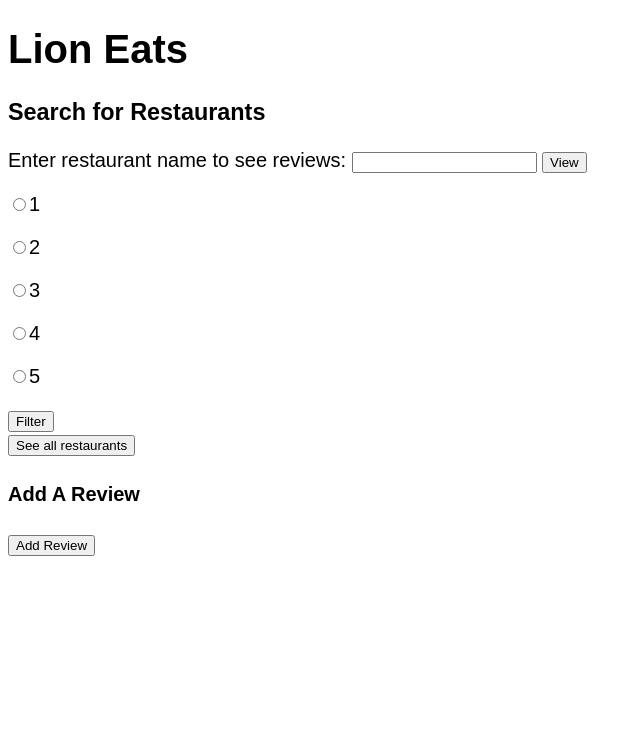
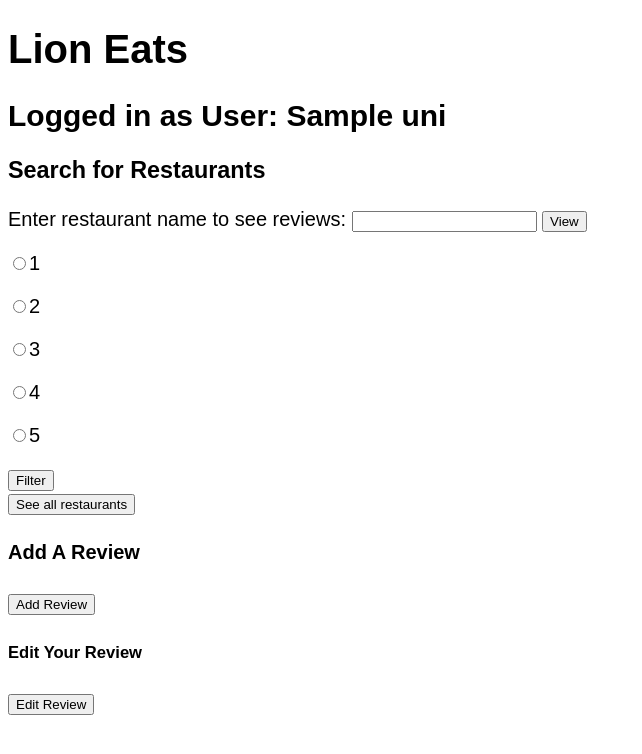
Before and after one commit to rashelrr/team_piplups, a Flask app: template templates/homepage.html in a window 1280 px wide. Shown: the top 754 px of the page, without its empty margins (0-642 px from the left). Run offline with Flask 2, Linux system fonts and the light colour scheme; the template is opened without the code that fills it: most values are stand-ins (such as "Sample title", 1, 10 or a date in 2020).

Commit message:
Fixed bug where people could login again despite already logged in.

```diff
--- a/templates/homepage.html
+++ b/templates/homepage.html
@@ -25,6 +25,8 @@
     <h2> Login or Signup </h2>
     <button onclick="login();">Login</button>
     <button onclick="signup();">Signup</button>
+    {% else %}
+    <h2> Logged in as User: {{uni}} </h2>
     {% endif %}
     <h3>Search for Restaurants</h3>
 
@@ -51,6 +53,10 @@
         <script src="{{ url_for('static', filename = 'homepage.js') }}"></script>
     <h4>Add A Review</h4>
         <button onclick="addReview();">Add Review</button>
+    {% if uni != '' %}
+    <h5>Edit Your Review</h5>
+        <button onclick="editReview();">Edit Review</button>
+    {% endif %}
 </body>
 
 </html>
```
